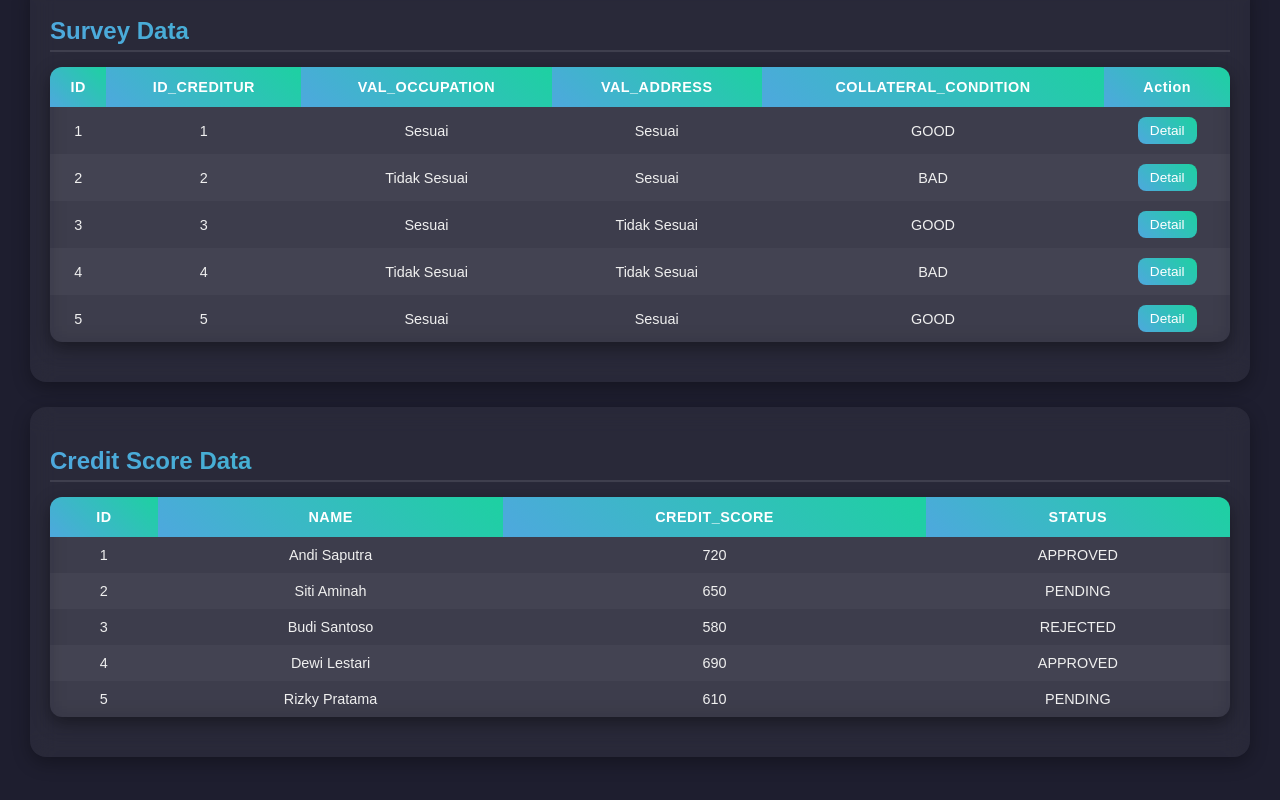
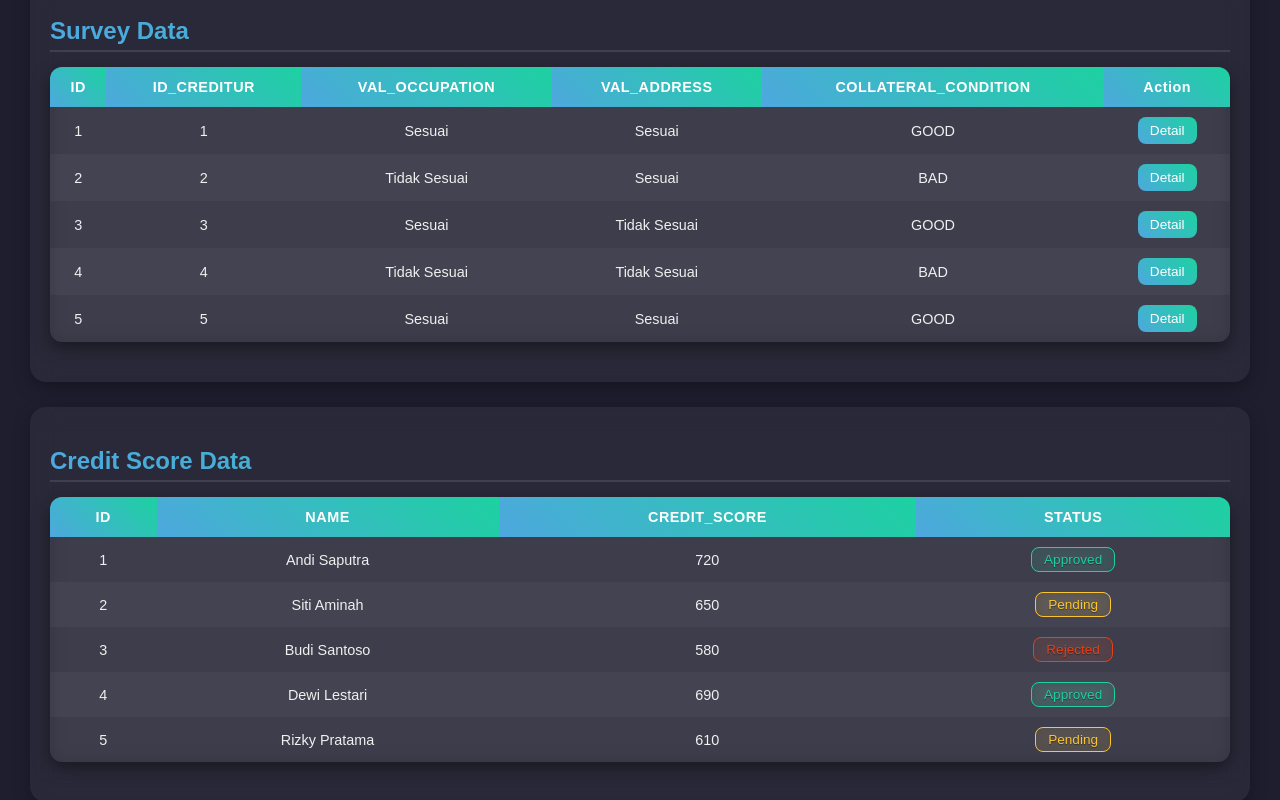
Before and after one commit to NugrahaVarrel/survey_analisis_kredit, an Angular app: page / in a window 1280 px wide. Shown: the part 528-1328 px from the top of the page. Built offline with nearby package versions, Linux system fonts and the light colour scheme.

Commit message:
feat: adding label component

```diff
--- /dev/null
+++ b/src/app/shared/component/label/label.component.html
@@ -0,0 +1,3 @@
+<span class="label" [ngClass]="type">
+  {{ text }}
+</span>
--- /dev/null
+++ b/src/app/shared/component/label/label.component.scss
@@ -0,0 +1,42 @@
+.label {
+  display: inline-block;
+  padding: 4px 12px;
+  font-size: 0.85rem;
+  font-weight: 500;
+  border-radius: 8px;
+  backdrop-filter: blur(10px);
+  background: rgba(255, 255, 255, 0.06);
+  color: #fff;
+  text-shadow: 0 1px 1px rgba(0, 0, 0, 0.4);
+  transition: background 0.3s ease;
+
+  &.primary {
+    border: 1px solid #4ea8de;
+    background: rgba(78, 168, 222, 0.1);
+    color: #4ea8de;
+  }
+
+  &.success {
+    border: 1px solid #1dd1a1;
+    background: rgba(29, 209, 161, 0.1);
+    color: #1dd1a1;
+  }
+
+  &.warning {
+    border: 1px solid #fbc531;
+    background: rgba(251, 197, 49, 0.1);
+    color: #fbc531;
+  }
+
+  &.danger {
+    border: 1px solid #e84118;
+    background: rgba(232, 65, 24, 0.1);
+    color: #e84118;
+  }
+
+  &.info {
+    border: 1px solid #00a8ff;
+    background: rgba(0, 168, 255, 0.1);
+    color: #00a8ff;
+  }
+}
--- a/src/app/shared/component/table/table.component.html
+++ b/src/app/shared/component/table/table.component.html
@@ -14,9 +14,19 @@
     <tbody>
       <tr *ngFor="let data of data">
         <ng-container *ngFor="let header of headers">
-          <td *ngIf="!header.startsWith('is')">
-            {{ data[header]?.toLocaleString() }}
+          @if(!header.startsWith('is')){ @if(header == 'status'){
+          <td>
+            @if(data[header] == Status.PENDING){
+            <app-label text="Pending" type="warning"></app-label>
+            } @else if (data[header] == Status.APPROVED) {
+            <app-label text="Approved" type="success"></app-label>
+            } @else {
+            <app-label text="Rejected" type="danger"></app-label>
+            }
           </td>
+          } @else {
+          <td>{{ data[header].toLocaleString() }}</td>
+          } }
         </ng-container>
 
         <td *ngIf="action">
--- a/src/app/shared/component/table/table.component.ts
+++ b/src/app/shared/component/table/table.component.ts
@@ -1,11 +1,13 @@
 import { CommonModule } from '@angular/common';
 import { Component, Input } from '@angular/core';
 import { RouterLink } from '@angular/router';
+import { LabelComponent } from '../label/label.component';
+import { Status } from '../../interface/status';
 
 @Component({
   selector: 'app-table',
   standalone: true,
-  imports: [CommonModule, RouterLink],
+  imports: [CommonModule, RouterLink, LabelComponent],
   templateUrl: './table.component.html',
   styleUrl: './table.component.scss'
 })
@@ -14,4 +16,6 @@ export class TableComponent {
   @Input() headers?: string[] = [];
   @Input() data?: any[] = [];
   @Input() action?: any;
+
+  Status = Status;
 }
```
Also changed, not shown: src/app/shared/component/label/label.component.ts (added, +14 -0 lines), 1 other file (tests, documents, lock files or other folders).
